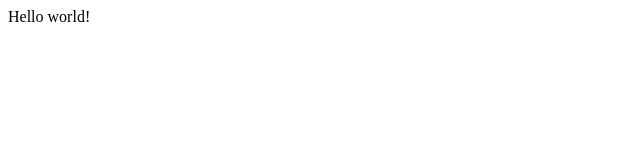
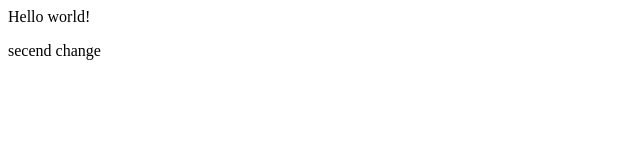
Before and after one commit to logancard18/html_test, a plain HTML site: page index.html in a window 1280 px wide. Shown: the full height of the page, 0-640 px from the left. Drawn offline with Linux system fonts and the light colour scheme.

Commit message:
this is secend change using just <p> tag with some text in index.html

```diff
--- a/index.html
+++ b/index.html
@@ -3,5 +3,6 @@
     <head></head>
     <body>
       <p>Hello world!</p>
+      <p>secend change</p>
     </body>
   </html>
```
